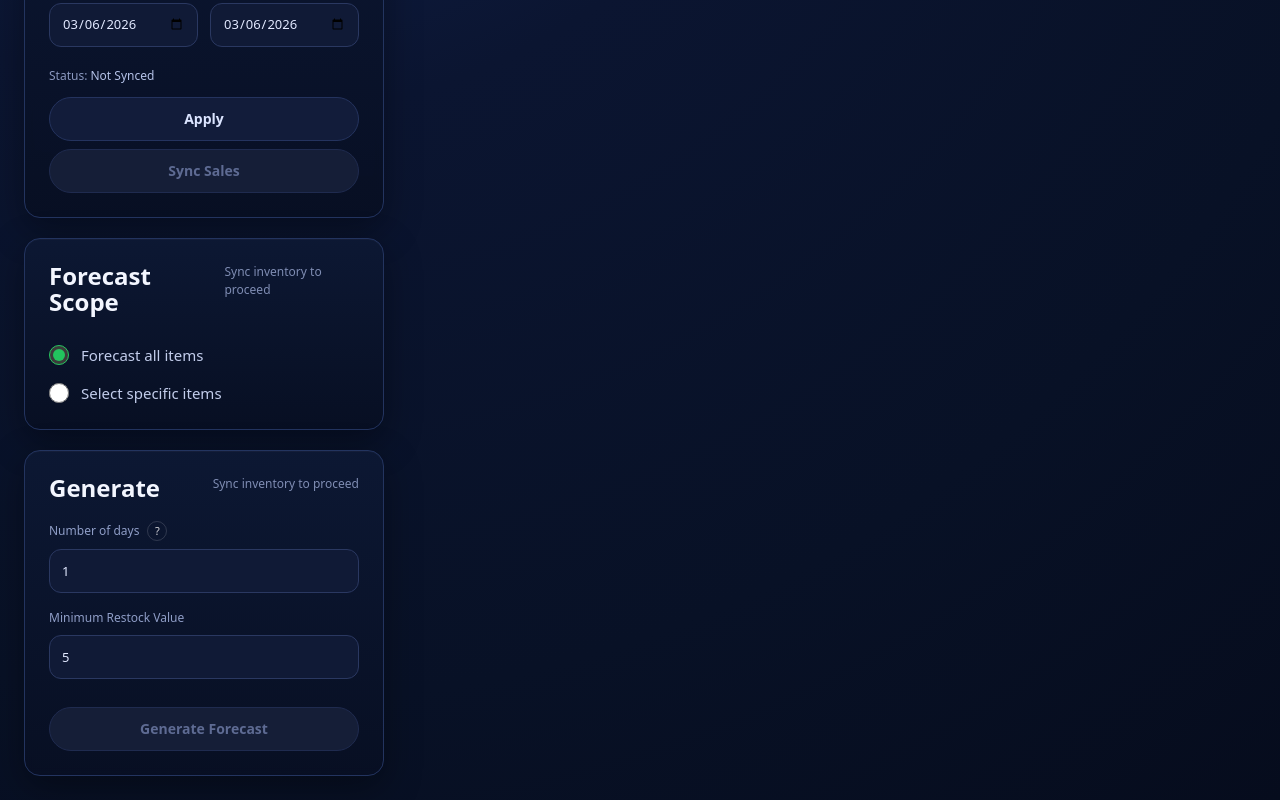
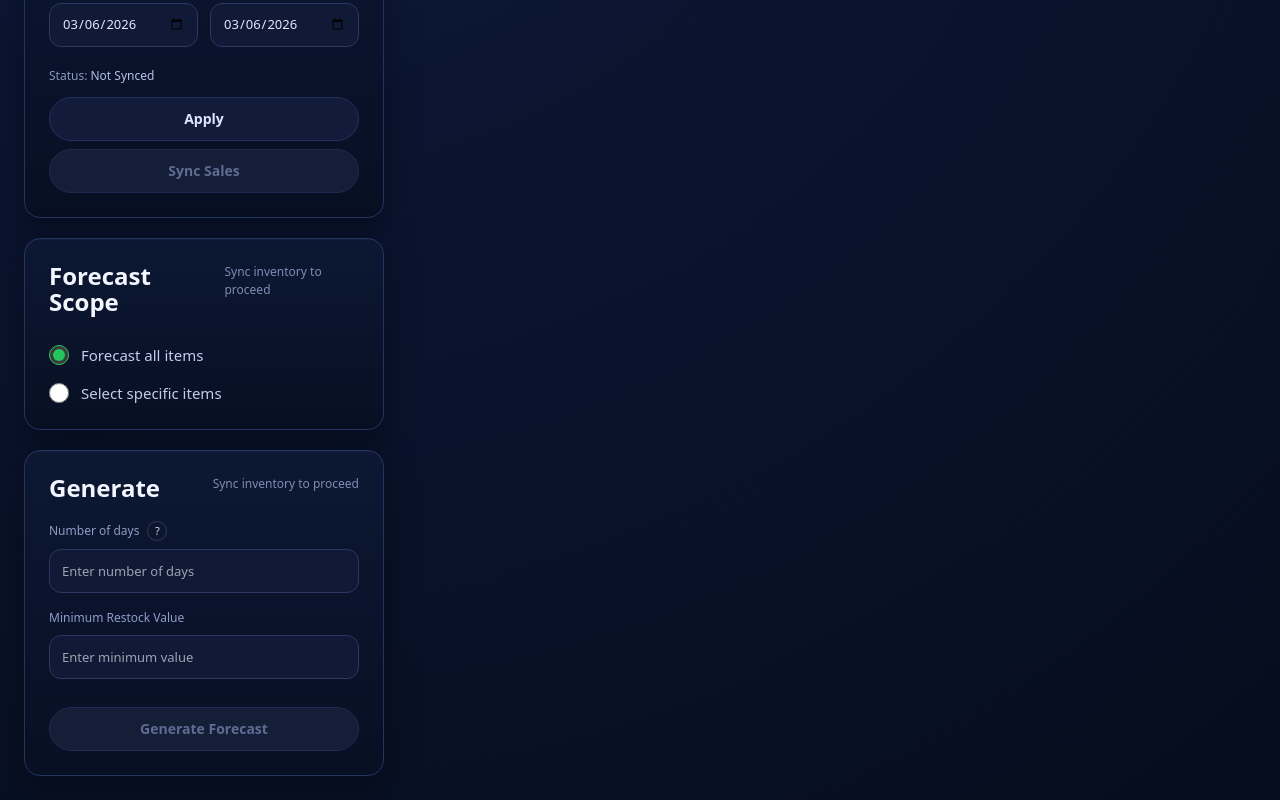
Before and after one commit to Ahmedmostafaa16/merchy-frontend, a React (Create React App) app: page / in a window 1280 px wide. Shown: the part 476-1276 px from the top of the page. Built offline with nearby package versions, Linux system fonts and the light colour scheme.

Commit message:
Add input validation and placeholders for days and minimum value in generate panel

```diff
--- a/src/pages/Dashboard.jsx
+++ b/src/pages/Dashboard.jsx
@@ -30,9 +30,9 @@ const Dashboard = () => {
   const [inventorySyncing, setInventorySyncing] = useState(false);
   const [salesSyncing, setSalesSyncing] = useState(false);
   const [forecastGenerating, setForecastGenerating] = useState(false);
-  const [forecastDays, setForecastDays] = useState("1");
+  const [forecastDays, setForecastDays] = useState("");
   const [forecastDaysError, setForecastDaysError] = useState("");
-  const [minimumValue, setMinimumValue] = useState(5);
+  const [minimumValue, setMinimumValue] = useState("");
   const [isAuthenticated, setIsAuthenticated] = useState(true);
   const [inventorySynced, setInventorySynced] = useState(false);
   const [salesSynced, setSalesSynced] = useState(false);
@@ -345,12 +345,7 @@ const Dashboard = () => {
     const initialRange = getRangeFromPeriod("Yesterday");
     setStartDate(initialRange.start);
     setEndDate(initialRange.end);
-    setForecastDays("1");
   }, [getRangeFromPeriod]);
-
-  useEffect(() => {
-    setForecastDays(String(getNumberOfDays()));
-  }, [getNumberOfDays]);
 
   useEffect(() => {
     if (!shop || !canShowKpis) {
@@ -496,6 +491,25 @@ const Dashboard = () => {
 
   const removeSelectedItem = (id) => {
     setSelectedItems((prev) => prev.filter((entry) => entry.id !== id));
+  };
+
+  const handlePositiveIntegerInput = (value, setter) => {
+    if (value === "") {
+      setter("");
+      return;
+    }
+
+    if (!/^[1-9]\d*$/.test(value)) {
+      return;
+    }
+
+    setter(value);
+  };
+
+  const blockInvalidNumberKeys = (event) => {
+    if (["e", "E", "+", "-", "."].includes(event.key)) {
+      event.preventDefault();
+    }
   };
 
   const handleSyncInventory = async () => {
@@ -977,17 +991,16 @@ const Dashboard = () => {
                 ) : null}
                 <input
                   type="number"
+                  min="1"
+                  inputMode="numeric"
+                  placeholder="Enter number of days"
                   step={1}
                   value={forecastDays}
+                  onKeyDown={blockInvalidNumberKeys}
                   onChange={(event) => {
                     const value = event.target.value;
-                    setForecastDays(value);
-                    const num = Number(value);
-                    if (value !== "" && Number.isFinite(num) && num <= 0) {
-                      setForecastDaysError("Number of days must be greater than 0");
-                    } else {
-                      setForecastDaysError("");
-                    }
+                    handlePositiveIntegerInput(value, setForecastDays);
+                    setForecastDaysError("");
                   }}
                   className="dashboard-input h-11 w-full rounded-xl px-3"
                 />
@@ -997,10 +1010,13 @@ const Dashboard = () => {
                 <label className="field-label mb-2 block">Minimum Restock Value</label>
                 <input
                   type="number"
-                  min={0}
+                  min="1"
+                  inputMode="numeric"
+                  placeholder="Enter minimum value"
                   step={1}
                   value={minimumValue}
-                  onChange={(event) => setMinimumValue(event.target.value)}
+                  onKeyDown={blockInvalidNumberKeys}
+                  onChange={(event) => handlePositiveIntegerInput(event.target.value, setMinimumValue)}
                   className="dashboard-input h-11 w-full rounded-xl px-3"
                 />
               </div>
```
